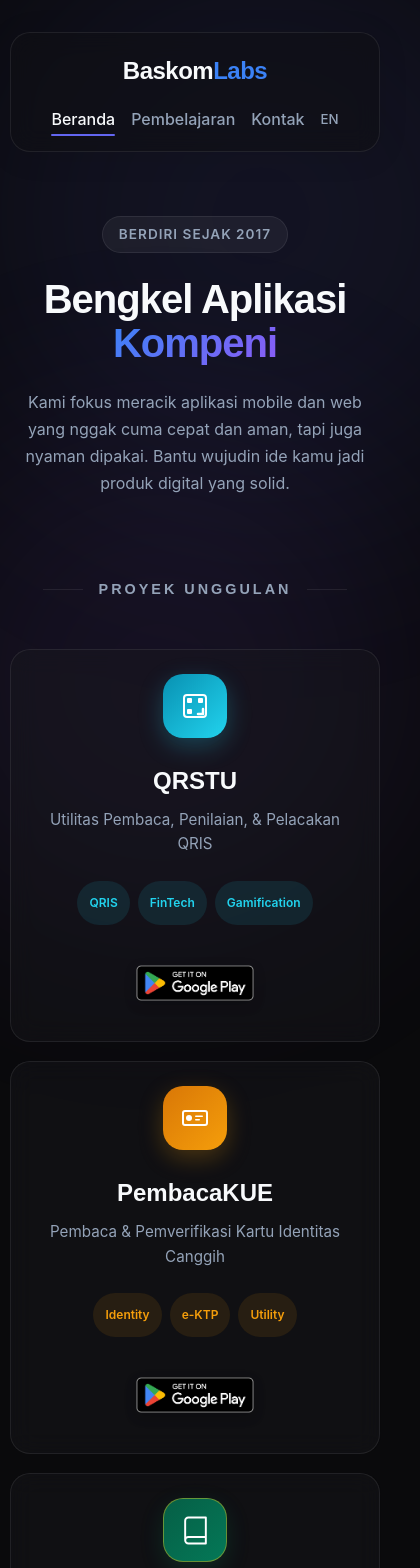
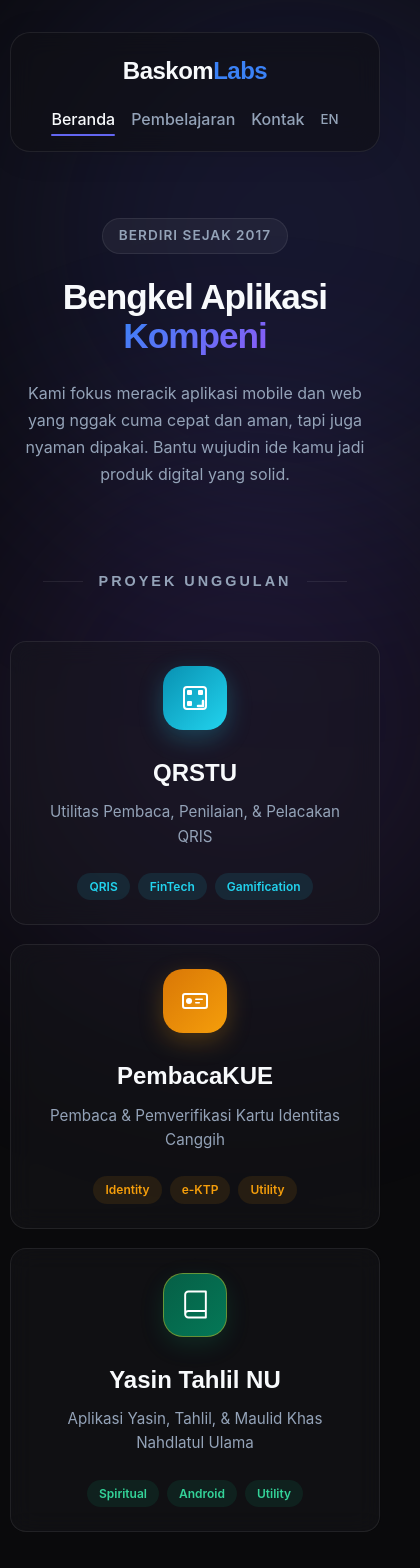
Before and after one commit to baskomlabs/baskomlabs.github.io, a React (Vite) app: page /#/home in a window 390 px wide. Shown: the top 1568 px of the page, 420 px wide, since content can reach past the window. Built offline with nearby package versions, Linux system fonts and the light colour scheme.

Commit message:
fix: remove WhatsApp button, only email contact remains

```diff
--- a/src/components/Footer.jsx
+++ b/src/components/Footer.jsx
@@ -19,10 +19,6 @@ function Footer() {
         <Link to="/privacy-policy-pembacakue" className="footer-link">PembacaKUE {t('footer.privacy')}</Link>
         <span className="footer-sep">·</span>
         <Link to="/tos-pembacakue" className="footer-link">PembacaKUE {t('footer.tos')}</Link>
-        <span className="footer-sep">·</span>
-        <Link to="/privacy-policy-yasintahlil" className="footer-link">Yasin Tahlil {t('footer.privacy')}</Link>
-        <span className="footer-sep">·</span>
-        <Link to="/tos-yasintahlil" className="footer-link">Yasin Tahlil {t('footer.tos')}</Link>
       </div>
     </footer>
   );
--- a/src/index.css
+++ b/src/index.css
@@ -167,8 +167,8 @@ a { text-decoration: none; color: inherit; }
 
 /* --- PRODUCTS GRID --- */
 .products-grid {
-    display: grid; grid-template-columns: repeat(auto-fill, minmax(280px, 1fr));
-    gap: 1.5rem; margin-bottom: 3rem;
+    display: grid; grid-template-columns: repeat(auto-fit, minmax(320px, 1fr));
+    gap: 2rem; margin-bottom: 3rem;
 }
 .product-card {
     display: flex; flex-direction: column; align-items: center; text-align: center;
@@ -194,12 +194,6 @@ a { text-decoration: none; color: inherit; }
     border: 1px solid rgba(250, 204, 21, 0.4); /* Gold subtle accent */
 }
 .product-svg { width: 50%; height: 50%; }
-.product-info {
-    display: flex;
-    flex-direction: column;
-    flex: 1;
-    width: 100%;
-}
 .product-info h3 {
     font-family: var(--font-heading); font-size: 1.5rem; margin-bottom: 0.5rem;
 }
@@ -275,7 +269,7 @@ a { text-decoration: none; color: inherit; }
 /* --- FOOTER --- */
 footer { padding: 3rem 0; text-align: center; border-top: 1px solid var(--border-subtle); margin-top: auto; }
 .footer-line { color: var(--text-secondary); font-size: 0.9rem; margin-bottom: 1rem; }
-.footer-policies { display: flex; justify-content: center; gap: 1rem; align-items: center; flex-wrap: wrap; }
+.footer-policies { display: flex; justify-content: center; gap: 1rem; align-items: center; }
 .footer-sep { color: var(--border-subtle); }
 .footer-link { color: var(--text-secondary); font-size: 0.85rem; transition: color 0.3s; }
 .footer-link:hover { color: var(--text-primary); }
@@ -358,29 +352,3 @@ footer { padding: 3rem 0; text-align: center; border-top: 1px solid var(--border
     50% { transform: translateY(-15px); }
     100% { transform: translateY(0px); }
 }
-
-
-/* --- MOBILE OPTIMIZATIONS --- */
-@media (max-width: 768px) {
-    .glass-card {
-        padding: 1.5rem;
-        border-radius: 20px;
-    }
-
-    .ambient-glow {
-        animation: none !important;
-        opacity: 0.1;
-    }
-
-    .hero-title {
-        font-size: 2.5rem !important;
-    }
-
-    /* Improve touch targets */
-    .btn-primary, .playstore-button, .tag {
-        min-height: 44px;
-        display: flex;
-        align-items: center;
-        justify-content: center;
-    }
-}
--- a/src/pages/Home.jsx
+++ b/src/pages/Home.jsx
@@ -1,6 +1,5 @@
 import { useEffect, useState, useRef } from 'react';
 import { useTranslation } from 'react-i18next';
-import PlayStoreButton from '../components/PlayStoreButton';
 
 function Home({ scrollToContact }) {
   const { t } = useTranslation();
@@ -16,8 +15,7 @@ function Home({ scrollToContact }) {
 
   // Parallax Effect
   const handleMouseMove = (e) => {
-    // Disable parallax for devices without hover (mobile/touch)
-    if (!containerRef.current || window.matchMedia("(hover: none)").matches) return;
+    if (!containerRef.current) return;
     const { clientX, clientY } = e;
     const { innerWidth, innerHeight } = window;
 
@@ -40,7 +38,6 @@ function Home({ scrollToContact }) {
     <div ref={containerRef} onMouseMove={handleMouseMove} style={{ perspective: '1000px' }}>
       {/* Adding dynamic styles for parallax on global glows through inline styles */}
       <style dangerouslySetInnerHTML={{__html: `
-        @media (hover: hover) {
         .glow-1 { transform: translate(calc(var(--px, 0px) * -1), calc(var(--py, 0px) * -1)); }
         .glow-2 { transform: translate(calc(var(--px, 0px) * 1.5), calc(var(--py, 0px) * 1.5)); }
         .product-card {
@@ -49,7 +46,6 @@ function Home({ scrollToContact }) {
         }
         .product-card:hover {
            transform: rotateX(var(--rx, 0deg)) rotateY(var(--ry, 0deg)) scale3d(1.05, 1.05, 1.05);
-          }
         }
       `}} />
 
@@ -89,9 +85,6 @@ function Home({ scrollToContact }) {
                 <span className="tag tag-qrstu">FinTech</span>
                 <span className="tag tag-qrstu">Gamification</span>
               </div>
-              <div className="product-actions">
-                <PlayStoreButton link="https://play.google.com/store/apps/details?id=com.baskom.qrisparser" appName="QRSTU" />
-              </div>
             </div>
           </div>
 
@@ -112,9 +105,6 @@ function Home({ scrollToContact }) {
                 <span className="tag tag-pembacakue">e-KTP</span>
                 <span className="tag tag-pembacakue">Utility</span>
               </div>
-              <div className="product-actions">
-                <PlayStoreButton link="https://play.google.com/store/apps/details?id=com.baskom.pembacakue" appName="PembacaKUE" />
-              </div>
             </div>
           </div>
 
@@ -131,9 +121,6 @@ function Home({ scrollToContact }) {
                 <span className="tag tag-yasintahlil">Spiritual</span>
                 <span className="tag tag-yasintahlil">Android</span>
                 <span className="tag tag-yasintahlil">Utility</span>
-              </div>
-              <div className="product-actions">
-                <PlayStoreButton link="https://play.google.com/store/apps/details?id=com.baskom.yasintahlilmaulid" appName="Yasin Tahlil NU" />
               </div>
             </div>
           </div>
```
Lines whose indentation alone changed are shown as unchanged.
